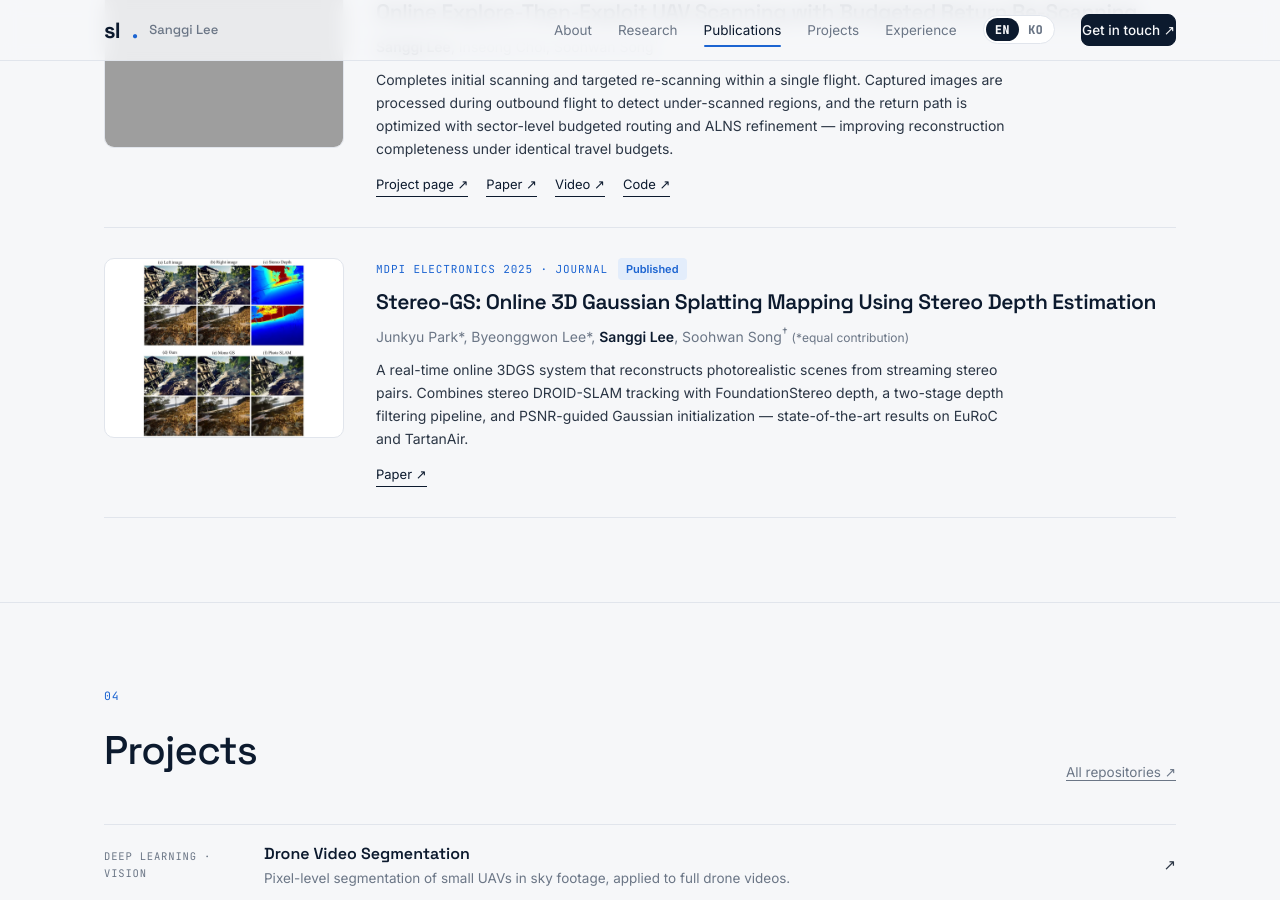
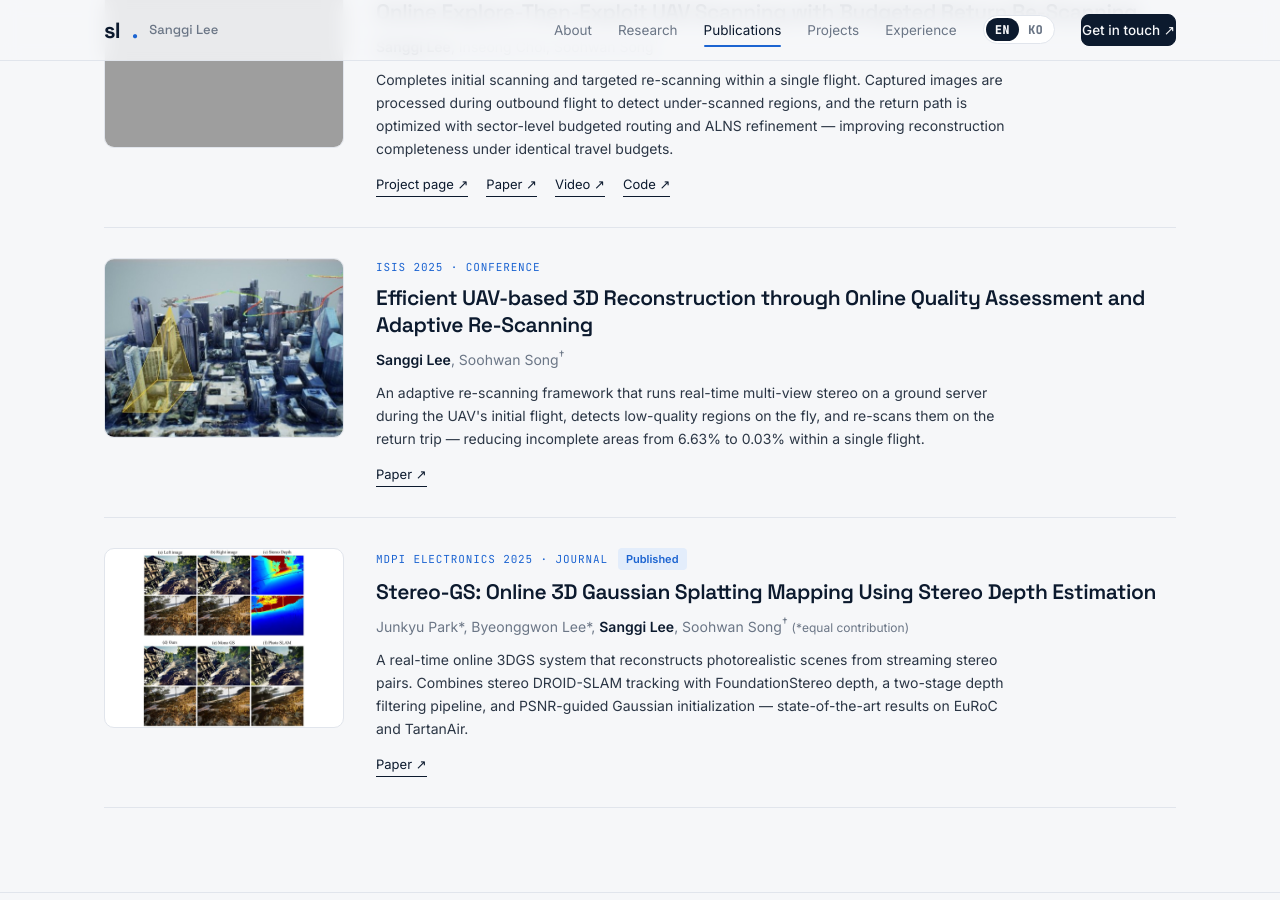
Before and after one commit to lsk1233/lsk1233.github.io, a Jekyll site: the page site/index.html, which Jekyll copies as it is, in a window 1280 px wide and 900 px high, scrolled down 2011 px. Built offline with Jekyll 4.4.1, drawn with Linux system fonts in a browser that asks for light colours; some web fonts are replaced.

Commit message:
Add ISIS 2025 publication

```diff
--- a/site/index.html
+++ b/site/index.html
@@ -345,6 +345,18 @@ html[lang="ko"] .mono{letter-spacing:.04em}
       </div>
     </div>
   </article>
+  <article class="pub reveal">
+    <a class="th" href="assets/papers/Lee_ISIS2025.pdf" target="_blank" rel="noopener"><img src="assets/isis2025.jpg" alt="UAV scanning an urban scene with a re-scanning path" loading="lazy" style="object-fit:cover"></a>
+    <div>
+      <div class="venue"><span class="mono">ISIS 2025 · Conference</span></div>
+      <h3><a href="assets/papers/Lee_ISIS2025.pdf" target="_blank" rel="noopener">Efficient UAV-based 3D Reconstruction through Online Quality Assessment and Adaptive Re-Scanning</a></h3>
+      <div class="authors"><b>Sanggi Lee</b>, Soohwan Song<sup>†</sup></div>
+      <p data-ko="UAV의 첫 비행 중 지상 서버에서 실시간 MVS로 3D 모델을 만들고, 품질이 낮은 영역을 즉시 찾아 복귀 비행에서 재스캔하는 적응형 경로 계획 프레임워크입니다. 한 번의 비행으로 불완전 영역을 6.63%에서 0.03%로 줄였습니다.">An adaptive re-scanning framework that runs real-time multi-view stereo on a ground server during the UAV's initial flight, detects low-quality regions on the fly, and re-scans them on the return trip — reducing incomplete areas from 6.63% to 0.03% within a single flight.</p>
+      <div class="plinks">
+        <a class="u" href="assets/papers/Lee_ISIS2025.pdf" target="_blank" rel="noopener" data-ko="논문 ↗">Paper ↗</a>
+      </div>
+    </div>
+  </article>
   </div>
   <div class="pgroup" data-k="journal">
   <article class="pub reveal">
```
